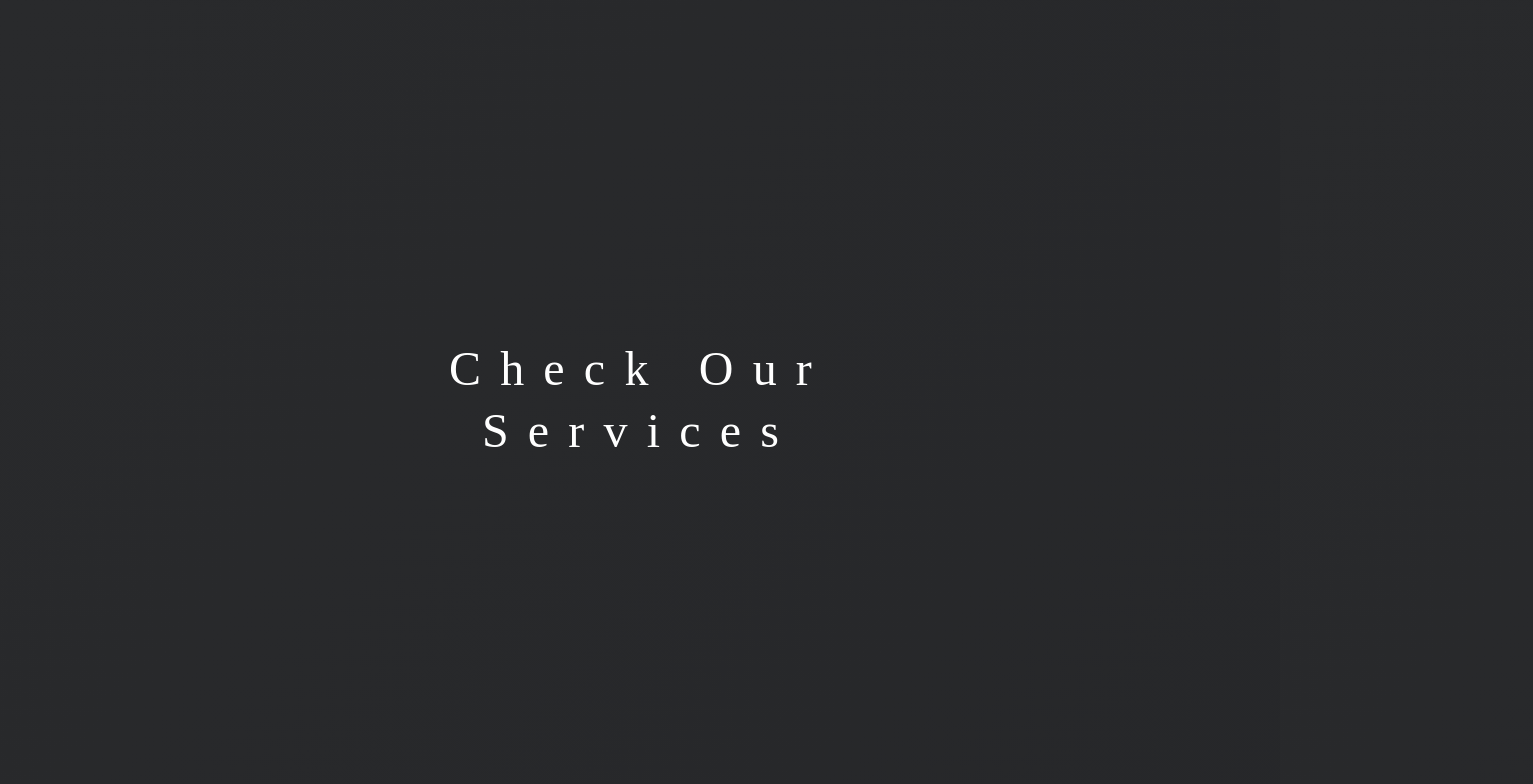
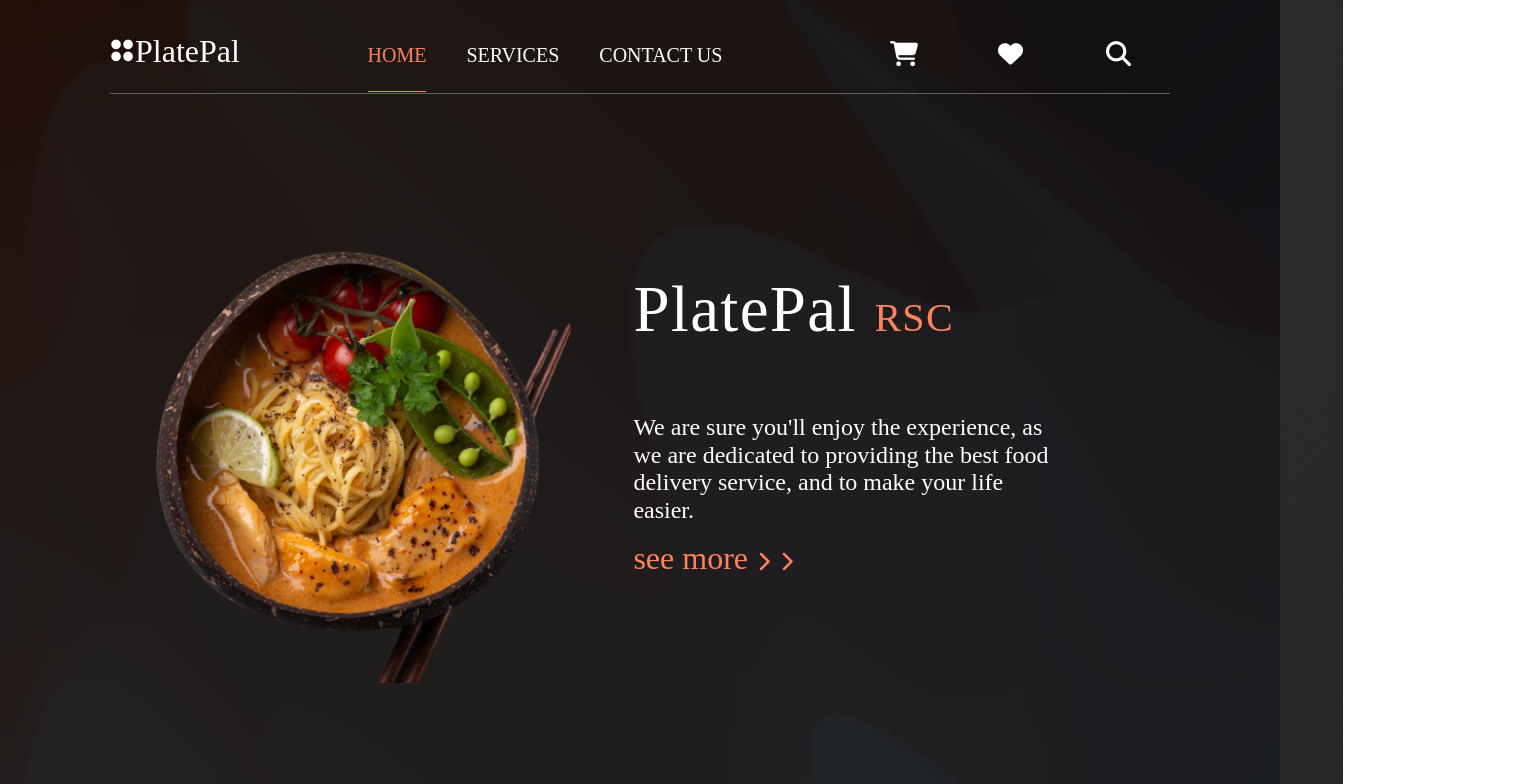
Before and after one commit to MurtadaFrontDev/PlatePlas, a plain HTML site: page index.html in a window 1280 px wide. Shown: the top 784 px of the page, 1533 px wide, since content can reach past the window. Drawn offline with Linux system fonts and the light colour scheme; a web font is replaced by a local one.

Commit message:
added header and 75% landing

```diff
--- a/css/Style.css
+++ b/css/Style.css
@@ -24,40 +24,155 @@ body {
   );
 }
 .container {
-  padding: 0 300px;
+  padding: 0 110px;
 }
 /* End Global Rules */
 
 /* Start Header */
-/*
-======
-======
-======
-======
-======
-=====Header
-======
-======
-======
-======
-======
-*/
+
+header {
+  width: 100%;
+  height: 94px;
+  border-bottom: 1px solid var(--gray-color);
+  display: flex;
+  justify-content: space-between;
+  align-items: flex-end;
+  padding-bottom: 26px;
+}
+header .logo {
+  display: inline-flex;
+  align-items: center;
+  position: relative;
+}
+header .logo .dots {
+  display: flex;
+  width: 25px;
+  height: 25px;
+  flex-wrap: wrap;
+  align-items: flex-end;
+  padding-bottom: 2px;
+}
+header .logo .dots i {
+  margin: 1.2px;
+  color: #FFFFFF;
+  font-weight: 600;
+  font-size: 9.6px;
+}
+header .logo .name {
+  font-size: 32px;
+  color: #FFFFFF;
+  height: 32;
+  line-height: 32px;
+}
+header ul {
+  display: flex;
+  height: 100%;
+  align-items: flex-end;
+
+}
+header ul li {
+  margin: 0 20px;
+  list-style: none;
+}
+header ul li a {
+  color: #FFF;
+  text-decoration: none;
+  font-size: 20px;
+}
+header ul li .active {
+  color: var(--main-red);
+  border-bottom: 1px solid var(--main-red);
+  padding-bottom: 25px;
+}
+header ul li a:hover {
+  color: var(--main-red);
+  border-bottom: 1px solid var(--main-red);
+  padding-bottom: 25px;
+  transition: color .2s;
+}
+header ul li a:hover  header ul li .active {
+  color: #fff;
+  border: none;
+  transition: all .2s;
+}
+header .icons i {
+  margin: 1.2px;
+  color: #FFFFFF;
+  font-weight: 800;
+  font-size: 25px;
+  width: 24px;
+  height: 24px;
+  margin: 0 40px;
+}
 /* End Header */
 
 /* Start landing Page */
-/*
-======
-======
-======
-======
-======
-=====landing Page
-======
-======
-======
-======
-======
-*/
+.landing {
+  /* width: 1440px; */
+  height: 1024px;
+  background-image: url(../images/home\ \ color.png);
+  background-repeat: no-repeat;
+  background-size: cover;
+}
+.landing-box {
+  display: flex;
+  margin-top: 109px;
+}
+.landing-box img {
+  width: 480px;
+  height: 480px;
+}
+.landing-box .info {
+  width: calc(100% - 480px);
+  margin-left: 16px;
+  padding: 0 27.4px;
+}
+.landing-box .info  h1 {
+  color: #FFFFFF;
+  width: 360px;
+  height: 124px;
+  font-family: 'Baskervville';
+font-style: normal;
+font-weight: 400;
+font-size: 65px;
+line-height: 124px;
+letter-spacing: 0.02em;
+}
+.landing-box .info  h1 span {
+  font-family: 'Baskervville';
+font-style: normal;
+font-weight: 400;
+font-size: 40px;
+line-height: 62px;
+width: 95px;
+height: 62px;
+color: var(--main-red);
+}
+.landing-box .info  p {
+  font-family: 'Baskervville';
+font-style: normal;
+font-weight: 400;
+font-size: 24px;
+width: 424px;
+height: 124px;
+color: #fff;
+}
+.landing-box .info  .sub-text a{
+  font-family: "Baskervville";
+    font-style: normal;
+    text-decoration: none;
+    font-weight: 400;
+    font-size: 32px;
+    line-height: 41px;
+    color: var(--main-red);
+}
+.landing-box .info  .sub-text i {
+  font-size: 20px;
+  transition: 0.3s;
+}
+.landing-box .info .sub-text a:hover i {
+  margin-left: 10px;
+}
 /* End landing Page */
 
 /* Start Services */
--- a/index.html
+++ b/index.html
@@ -24,6 +24,51 @@
 </head>
 
 <body>
+    <!-- start landing -->
+    <div class="landing">
+      <div class="container">
+     <!-- start header -->
+       <header>
+         <div class="logo">
+           <div class="dots">
+             <i class="fa-solid fa-circle"></i>
+           <i class="fa-sharp fa-solid fa-circle"></i>
+           <i class="fa-sharp fa-solid fa-circle"></i>
+           <i class="fa-sharp fa-solid fa-circle"></i>
+           </div>
+           <div class="name">PlatePal</div>
+         </div>
+         <ul>
+           <li><a href="" class="active">HOME</a></li>
+           <li><a href="">SERVICES</a></li>
+           <li><a href="">CONTACT US</a></li>
+         </ul>
+         <div class="icons">
+          <i class="fa-solid fa-cart-shopping"></i>
+          <i class="fa-regular fa-heart"></i>
+           <i class="fa-regular fa-magnifying-glass"></i>
+         </div>
+       </header>
+     <!-- end header -->
+     <div class="landing-box">
+     <img src="images/unsplash_otLqpb9LK70_2x-removebg-preview 1.png" alt="">
+     <div class="info">
+      <h1>PlatePal <span>RSC</span></h1>
+      <p>We are sure you'll enjoy the experience,
+        as we are dedicated to providing the
+        best food delivery service, and to make
+        your life easier.</p>
+        <div class="sub-text">
+          <a href="">see more
+            <i class="fa-solid fa-chevron-right"></i>
+            <i class="fa-solid fa-chevron-right"></i>
+          </a>
+        </div>
+     </div>
+    </div>
+      </div>
+    </div>
+     <!-- end landing -->
   <!-- ============================================ -->
   <!-- Start Services -->
   <div class="services">
```
